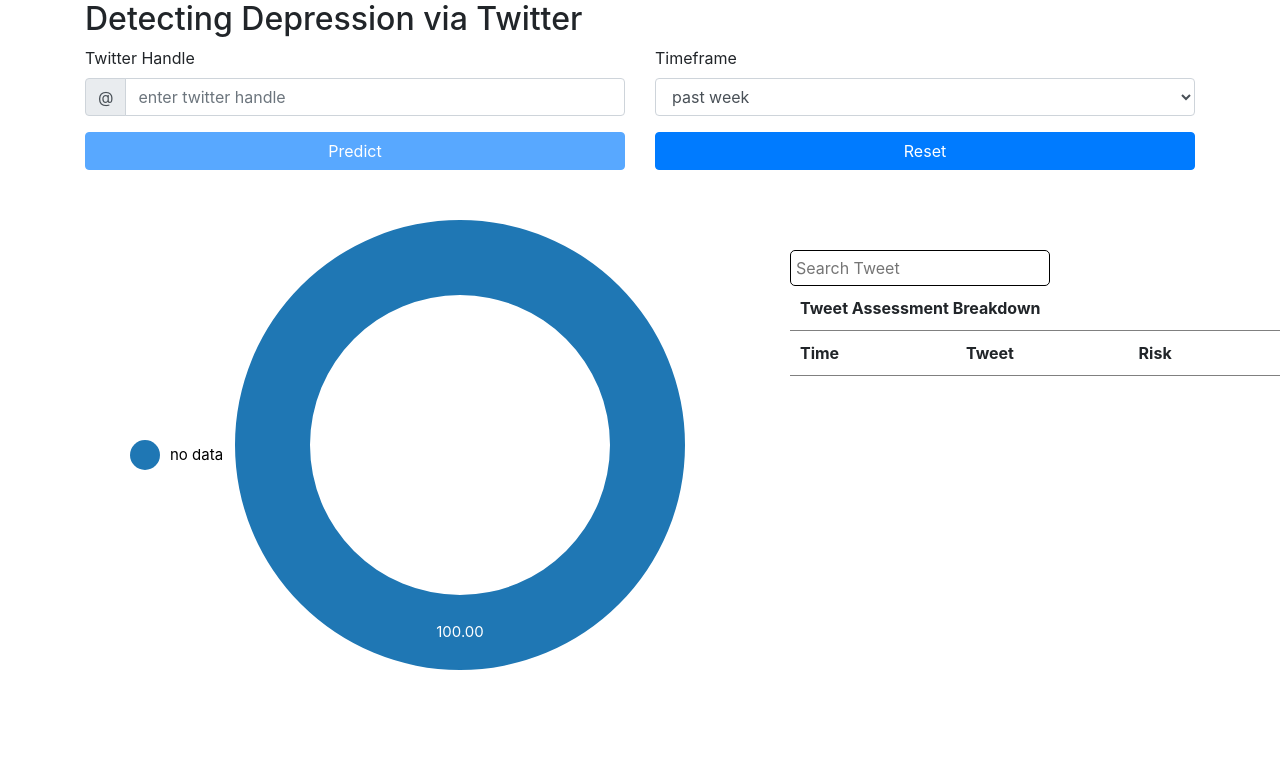
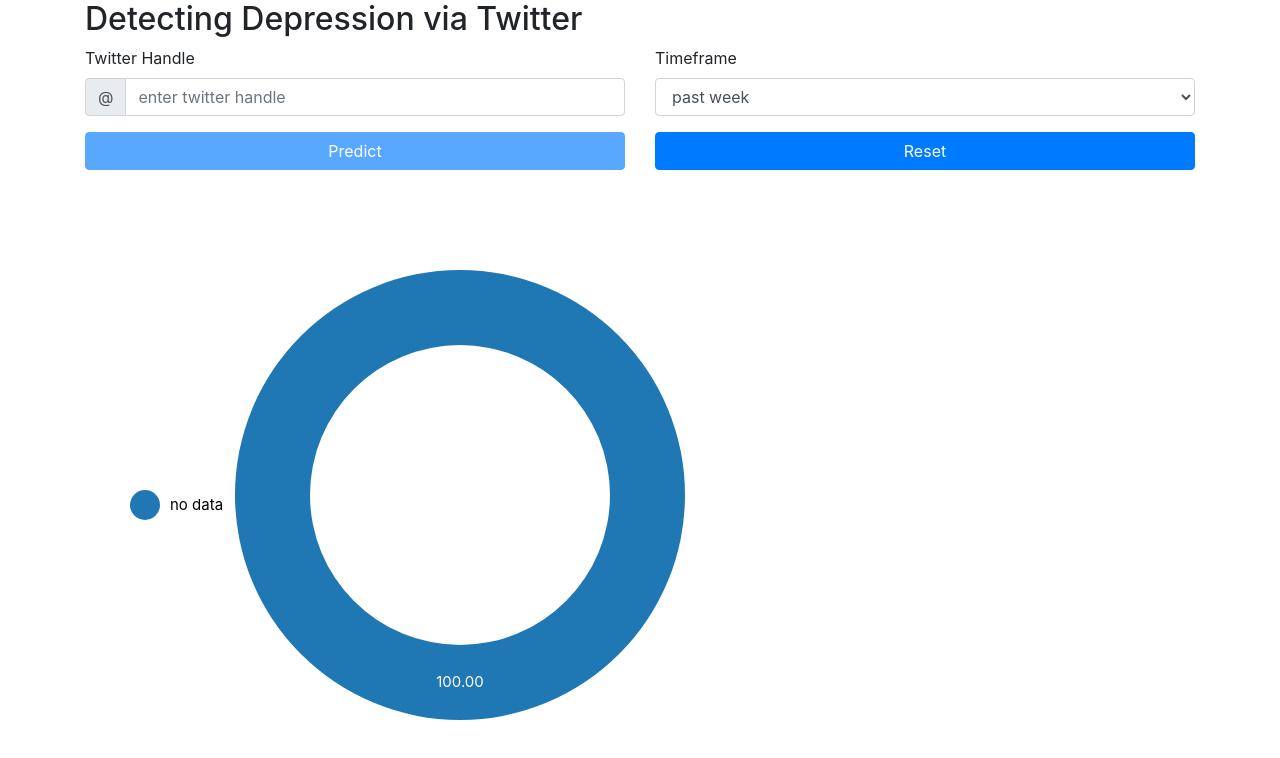
Before and after one commit to avarobinson/HCMLFinalProject, a React (Create React App) app in the folder depression-detector/: page / in a window 1280 px wide. Shown: the top 758 px of the page. Built offline with nearby package versions, Linux system fonts and the light colour scheme.

Commit message:
initial interactive part for pie chart

```diff
--- a/depression-detector/src/App.js
+++ b/depression-detector/src/App.js
@@ -149,11 +149,8 @@
           {this.state.errorMessage ? <p> Sorry, this twitter handle is invalid. Please enter a different twitter handle. </p> : userPercentage == "" ? null : (userPercentage == "-1" ? <p> Sorry, no tweets were found during this timeframe. Please select a different timeframe or twitter handle. </p> : <p> User's risk percentage: {userPercentage} %</p>)}
         </div>
 
-        <div className = "visualization">
         <PieChart results = {resultTable} />
-        <Table data={resultTable} columns={columns} />
 
-        </div>
       </Container>
     );
   }
--- a/depression-detector/src/components/PieChartComponent.js
+++ b/depression-detector/src/components/PieChartComponent.js
@@ -1,36 +1,44 @@
 import React, { useEffect, useRef } from "react";
 import * as d3 from "d3";
+import Table from './TableComponent';
+import '../App.css';
 
-const PieChart = ({ results }) => {
+
+const PieChart = ({ results}) => {
 
     function reorganizeData(results) {
         if (results.length == 0) {
-            return [{ label: "no data", value: 100.00}];
+            return [{ label: "no data", value: 100.00, array: []}];
         }
         var risk = 0;
+        var riskTweets = [];
         var noRisk = 0;
+        var noRiskTweets = [];
 
         var i;
         for (i = 0; i < results.length; i++) {
             if (results[i].risk == 0) {
                 noRisk++;
+                noRiskTweets.push({tweet: results[i].tweet, time: results[i].time});
             } else {
                 risk++;
+                riskTweets.push({tweet: results[i].tweet, time: results[i].time});
             }
         }
         risk = risk * 100 / results.length;
         noRisk = noRisk * 100 / results.length;
 
-        return [{ label: "risk", value: risk.toFixed(2) }, { label: "no risk", value: noRisk.toFixed(2) }];
+        return [{ label: "risk", value: risk.toFixed(2), array: riskTweets }, { label: "no risk", value: noRisk.toFixed(2), array: noRiskTweets }];
     }
 
+    var click = false;
     var data = reorganizeData(results);
 
     var outerRadius = 225;
     var innerRadius = 150;
 
     const width = 3 * outerRadius;
-    const height = 2.5 * outerRadius;
+    const height = 3 * outerRadius;
     const colors = d3.scaleOrdinal(d3.schemeCategory10);
 
     // legend dimensions
@@ -48,18 +56,51 @@
         .arc()
         .innerRadius(innerRadius)
         .outerRadius(outerRadius);
+
+    var arcOver = d3.arc()
+    .outerRadius(outerRadius + 10)
+    .innerRadius(innerRadius);
+
+
+
     const format = d3.format(".2f");
+
+    function change(d, i) {
+        click = true;
+        console.log(click === true);
+        console.log(click);
+        var res = (i.id).split(",");
+        console.log(res)
+        var startAngle = parseFloat(res[0]);
+        var endAngle = parseFloat(res[1]);
+        var angle = 90 - ((startAngle * (180 / Math.PI)) + ((endAngle - startAngle) * (180 / Math.PI) / 2))
+        d3.select("g.square")
+            .transition()
+            .duration(1000)
+            .attr("transform", "rotate(" + angle + ")")
+
+        d3.selectAll("path")
+          .transition()
+          .attr("d", createArc)
+
+        d3.select(i)
+          .transition()
+          .duration(1000)
+          .attr("d", arcOver)
+      };
+
 
     function createChart(){
         const pie = createPie(data);
         const prevData = createPie(cache.current);
         const group = d3.select(ref.current);
-        const groupWithData = group.selectAll("g.arc").data(pie);
+        const square = d3.select("g.square");
+        //const square = d3.select("g.hi").append("g").attr("class", "square");
+        const groupWithData = square.selectAll("g.arc").data(pie);
         const legendWithData = group.selectAll("g.legend").remove();
 
         groupWithData.exit().remove();
         group.selectAll("g.legend").exit().remove();
-
 
         const groupWithUpdate = groupWithData
             .enter()
@@ -68,7 +109,17 @@
 
         const path = groupWithUpdate
             .append("path")
-            .merge(groupWithData.select("path.arc"));
+            .merge(groupWithData.select("path.arc"))
+            .on("click", function(d) {
+                change(d, this);
+
+
+                // _('.text-container').hide();
+                // _('#segmentTitle').replaceWith('<h1 id="segmentTitle">' + d.data.risk + '</h1>');
+                // _('#')
+                // _('#segmentText').replaceWith('<p id="segmentText">' + d.data.label + '</p>');
+                // _('.text-container').fadeIn(400);
+              });
 
         const arcTween = (d, i) => {
             const interpolator = d3.interpolate(prevData[i], d);
@@ -78,8 +129,11 @@
         path
             .transition().duration(1000)
             .attr("class", "arc")
+            .attr("id", (d) => [d.startAngle, d.endAngle])
+            .attr("value", (d) => d.startAngle)
             .attr("fill", (d) => colors(d.data.label))
-            .attrTween("d", arcTween);
+            .attrTween("d", arcTween)
+
 
         const text = groupWithUpdate
             .append("text")
@@ -129,13 +183,35 @@
         createChart();
     }, [data]);
 
+    const columns = [{
+        Header: "Tweet Assessment Breakdown",
+        columns: [
+          {
+            Header: "Time",
+            accessor: "time"
+          },
+          {
+            Header: "Tweet",
+            accessor: "tweet",
+            style: { 'whiteSpace': 'unset' }
+          }
+          ]
+      }];
+
     return (
-        <svg width={width} height={height}>
-            <g
-                ref={ref}
-                transform={`translate(${outerRadius + 150} ${outerRadius})`}
-            />
-        </svg>
+        <div className = "visualization">
+            <svg width={width} height={height}>
+                <g class = "hi" ref={ref} transform={`translate(${outerRadius + 150} ${outerRadius + 50})`}  >
+                    <g class = "square"/>
+
+                    </g>
+            </svg>
+
+            {click === true ? <Table data = {data[0].array} columns = {columns} /> : null}
+            {/* <div id = "table">
+                <Table data = {data[0].array} columns = {columns} />
+                </div> */}
+        </div>
     );
 };
 
```
